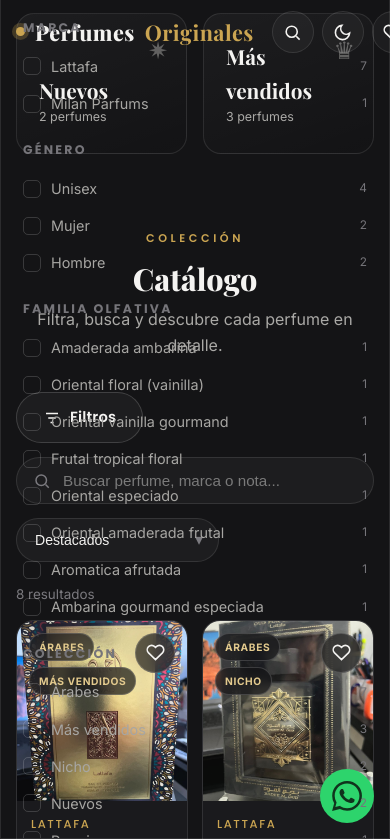
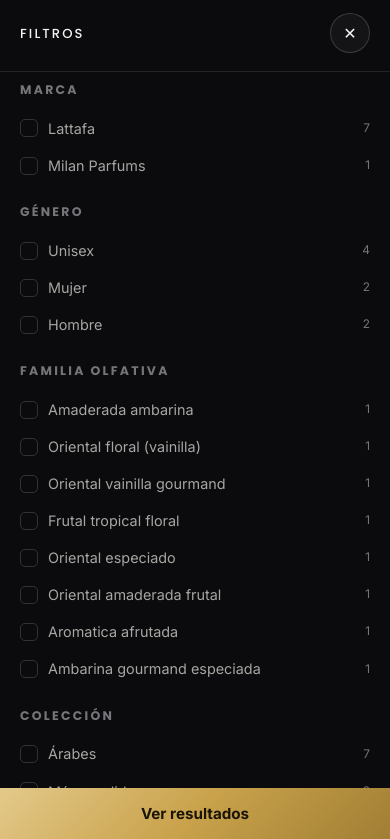
Before and after one commit to JersonMolinaT/CatalogP, a plain HTML site: page web/index.html in a window 390 px wide. Both pictures are taken after a click on the button "Filtros". Shown: the part 1626-2465 px from the top of the page. Drawn offline with nearby package versions, Linux system fonts and the light colour scheme; a web font is replaced by a local one.

Commit message:
Filtro móvil y recibo de abono

```diff
--- a/web/css/styles.css
+++ b/web/css/styles.css
@@ -185,6 +185,7 @@ button{font-family:inherit;cursor:pointer;border:none;background:none;color:inhe
 .select::after{content:"▾";position:absolute;right:16px;top:50%;transform:translateY(-50%);
   color:var(--muted-2);pointer-events:none}
 .filters-toggle{display:none}
+.filters-head,.filters-apply{display:none}
 .result-count{font-size:.84rem;color:var(--muted-2);margin-bottom:14px}
 
 /* ---------- Product grid ---------- */
@@ -343,8 +344,19 @@ footer{border-top:1px solid var(--line);background:var(--bg-2);padding:60px 0 30
   .hero-grid{grid-template-columns:1fr;gap:10px}
   .hero-art{height:340px;order:-1}
   .cat-layout{grid-template-columns:1fr}
-  .filters{position:fixed;inset:0;z-index:80;max-height:100svh;border-radius:0;display:none;top:0}
-  .filters.open{display:block}
+  .filters{position:fixed;inset:0;z-index:90;height:100svh;max-height:100svh;border:none;border-radius:0;
+    display:none;top:0;padding:0;background:var(--bg);overflow:hidden;flex-direction:column}
+  .filters.open{display:flex}
+  .filters-head{display:flex;align-items:center;justify-content:space-between;flex:none;
+    padding:18px 20px;border-bottom:1px solid var(--line);font-family:var(--display);
+    font-size:.82rem;letter-spacing:.16em;text-transform:uppercase;color:var(--text)}
+  .filters-close{width:40px;height:40px;border:1px solid var(--line-2);border-radius:50%;
+    display:grid;place-items:center;font-size:1rem;color:var(--text);background:var(--surface)}
+  .filters-body{flex:1;overflow:auto;padding:8px 20px 14px}
+  .filters .clear{margin-top:14px}
+  .filters-apply{display:block;flex:none;margin:0;border:none;border-radius:0;width:100%;padding:16px;
+    font-weight:700;font-size:.95rem;color:#1a1407;
+    background:linear-gradient(135deg,var(--gold-soft),var(--gold) 50%,var(--gold-deep))}
   .filters-toggle{display:inline-flex}
   .modal-grid{grid-template-columns:1fr}
   .foot-grid{grid-template-columns:1fr 1fr}
--- a/web/index.html
+++ b/web/index.html
@@ -127,8 +127,12 @@
 
     <div class="cat-layout">
       <aside class="filters" id="filtersPanel">
-        <div id="filterGroups"></div>
-        <button class="clear" id="clearFilters">Limpiar filtros</button>
+        <div class="filters-head"><span>Filtros</span><button class="filters-close" id="filtersClose" aria-label="Cerrar">✕</button></div>
+        <div class="filters-body">
+          <div id="filterGroups"></div>
+          <button class="clear" id="clearFilters">Limpiar filtros</button>
+        </div>
+        <button class="filters-apply" id="filtersApply">Ver resultados</button>
       </aside>
       <div>
         <div class="result-count" id="resultCount"></div>
--- a/web/js/app.js
+++ b/web/js/app.js
@@ -369,7 +369,14 @@
     $$("[data-nav]").forEach(a => a.addEventListener("click", () => mm.classList.remove("open")));
 
     // filters drawer (mobile)
-    $("#filtersToggle").addEventListener("click", () => $("#filtersPanel").classList.toggle("open"));
+    const fpanel = $("#filtersPanel");
+    const closeFilters = () => { fpanel.classList.remove("open"); document.body.classList.remove("no-scroll"); };
+    $("#filtersToggle").addEventListener("click", () => {
+      const open = fpanel.classList.toggle("open");
+      document.body.classList.toggle("no-scroll", open);
+    });
+    $("#filtersClose") && $("#filtersClose").addEventListener("click", closeFilters);
+    $("#filtersApply") && $("#filtersApply").addEventListener("click", closeFilters);
 
     $("#clearFilters").addEventListener("click", () => {
       state.filters = { brand: [], gender: [], family: [], tags: [] };
```
Also changed, not shown: web/admin-rifas.html (+25 -2 lines).
